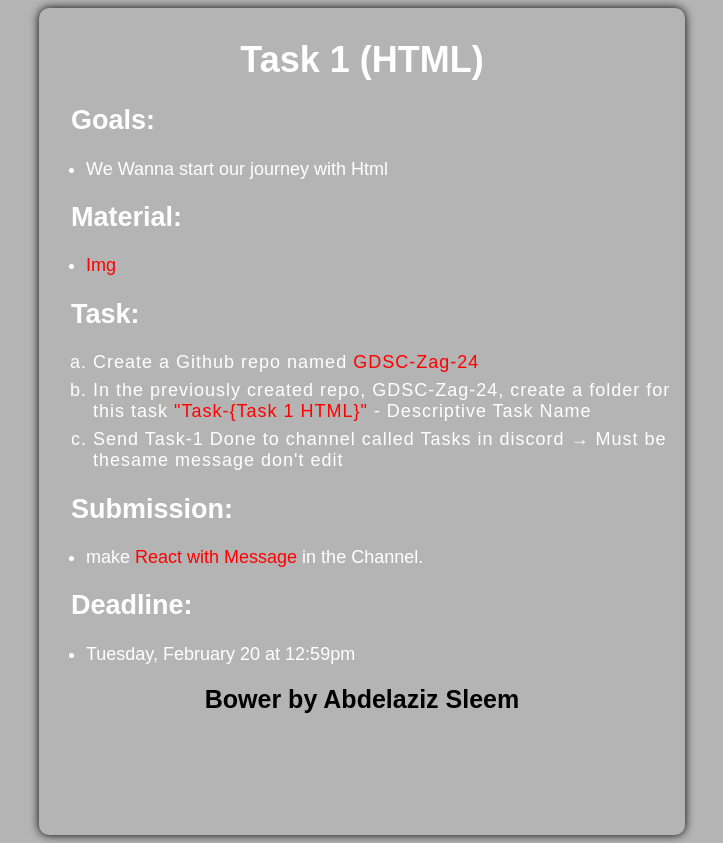
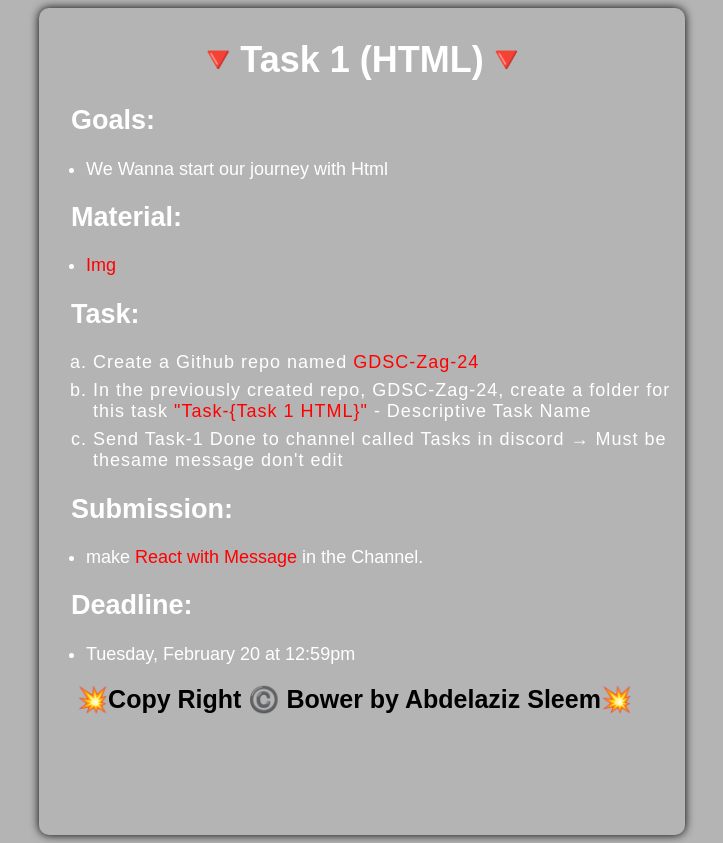
Before and after one commit to AbdelazizSleem01/html-task-1-, a plain HTML site: page task 1 html/index.html in a window 1280 px wide. Shown: the whole page, without its empty margins (278-1001 px from the left). Drawn offline with Linux system fonts and the light colour scheme.

Commit message:
Update index.html

```diff
--- a/task 1 html/index.html
+++ b/task 1 html/index.html
@@ -10,7 +10,7 @@
 
 <body>
     <div class="container">
-        <h1>Task 1 (HTML)</h1>
+        <h1> 🔻Task 1 (HTML)🔻</h1>
         <ul>
             <h2> Goals: </h2>
             <li>
@@ -50,7 +50,7 @@
                 Tuesday, February 20 at 12:59pm
             </li>
         </ul>
-        <h1 class="copy">Bower by Abdelaziz Sleem</h1>
+        <h2 class="copy">💥Copy Right ©️ Bower by Abdelaziz Sleem💥</h2>
     </div>
 </body>
 
```
